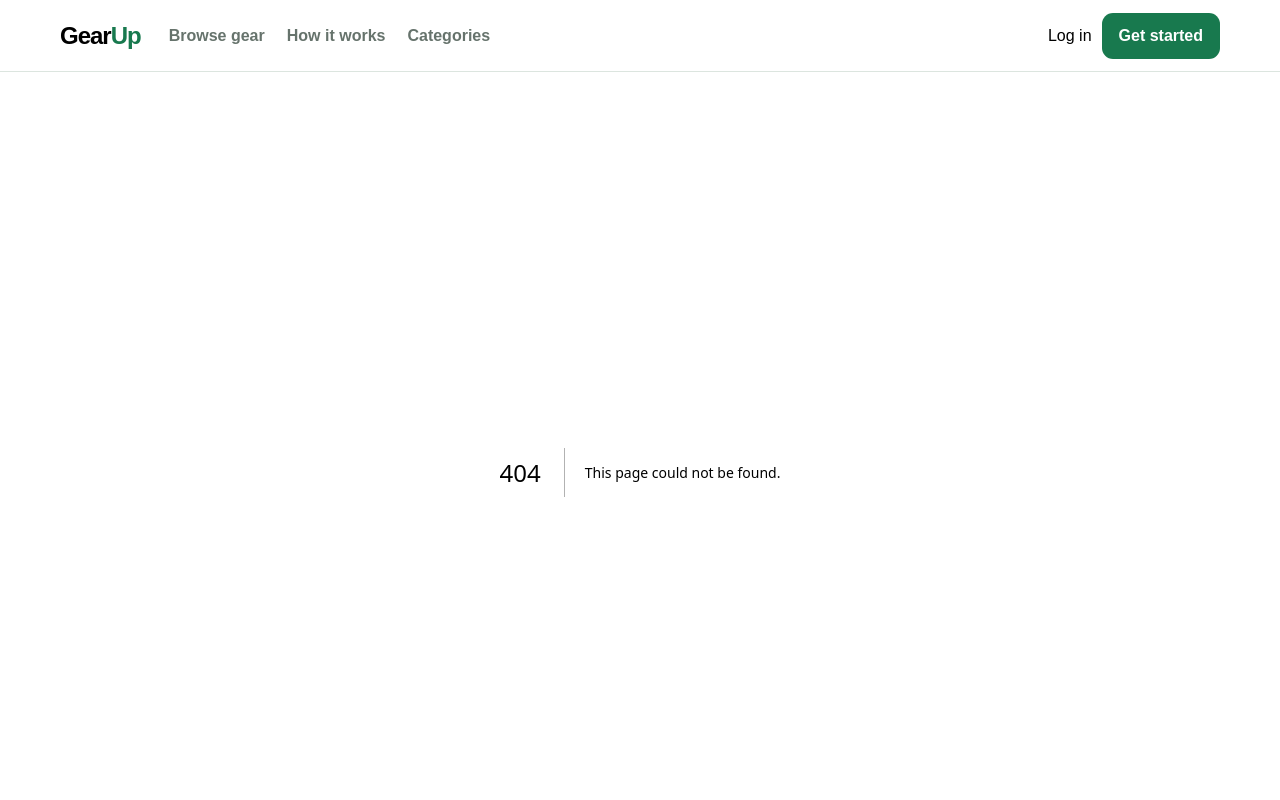
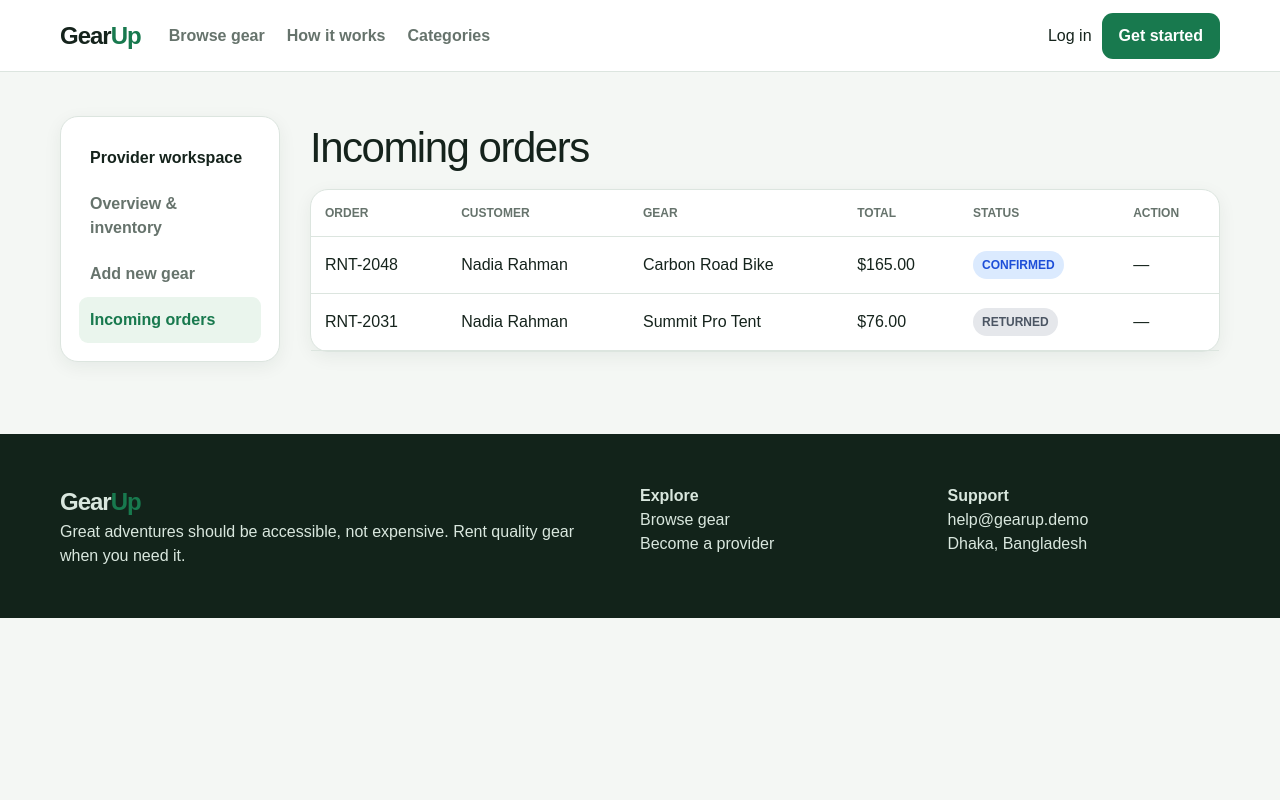
Before and after one commit to HinataHamura/B7A5, a Next.js app: page /dashboard/provider/orders in a window 1280 px wide. Before the commit this address had no page. Shown: the top 800 px of the page. Built offline with nearby package versions, Linux system fonts and the light colour scheme; no server answers.

Commit message:
feat: add provider inventory CRUD and order workflow

```diff
--- /dev/null
+++ b/app/dashboard/provider/gear/new/page.tsx
@@ -0,0 +1 @@
+import { GearForm } from "@/components/gear-form";export default function NewGear(){return <><h1 className="section-title">Add new gear</h1><p className="muted">Create a clear, accurate listing renters can trust.</p><GearForm/></>}
--- /dev/null
+++ b/app/dashboard/provider/layout.tsx
@@ -0,0 +1 @@
+import { DashboardShell } from "@/components/dashboard-shell"; export default function Layout({children}:{children:React.ReactNode}){return <DashboardShell role="PROVIDER">{children}</DashboardShell>}
--- /dev/null
+++ b/app/dashboard/provider/orders/page.tsx
@@ -0,0 +1,3 @@
+"use client";import { useQuery,useQueryClient } from "@tanstack/react-query";import { api,demoMode,getRentals } from "@/lib/api";import { money,statusClass } from "@/lib/utils";import { Button,Card } from "@/components/ui";import { toast } from "sonner";import type { RentalStatus } from "@/lib/types";
+const next:Partial<Record<RentalStatus,{label:string,status:RentalStatus}>>={PLACED:{label:"Confirm",status:"CONFIRMED"},PAID:{label:"Mark picked up",status:"PICKED_UP"},PICKED_UP:{label:"Mark returned",status:"RETURNED"}};
+export default function ProviderOrders(){const qc=useQueryClient();const {data=[],isLoading}=useQuery({queryKey:["provider-orders"],queryFn:()=>getRentals("provider/orders")});async function update(id:string,status:RentalStatus){try{if(!demoMode)await api(`/provider/orders/${id}`,{method:"PATCH",body:JSON.stringify({status})});qc.setQueryData(["provider-orders"],data.map(x=>x.id===id?{...x,status}:x));toast.success("Order status updated")}catch(e){toast.error(e instanceof Error?e.message:"Update failed")}}return <><h1 className="section-title">Incoming orders</h1><Card><div className="table-wrap"><table className="table"><thead><tr><th>Order</th><th>Customer</th><th>Gear</th><th>Total</th><th>Status</th><th>Action</th></tr></thead><tbody>{isLoading?<tr><td>Loading…</td></tr>:data.map(r=><tr key={r.id}><td>{r.id}</td><td>{r.customer?.name||"Customer"}</td><td>{r.gear.name}</td><td>{money(r.total)}</td><td><span className={statusClass(r.status)}>{r.status}</span></td><td>{next[r.status]?<Button onClick={()=>update(r.id,next[r.status]!.status)}>{next[r.status]!.label}</Button>:"—"}</td></tr>)}</tbody></table></div></Card></>}
--- /dev/null
+++ b/app/dashboard/provider/page.tsx
@@ -0,0 +1,2 @@
+"use client";import Link from "next/link";import { useQuery } from "@tanstack/react-query";import { getGear,getRentals } from "@/lib/api";import { GearCard } from "@/components/gear-card";import { Card } from "@/components/ui";
+export default function Provider(){const gear=useQuery({queryKey:["provider-gear"],queryFn:getGear});const orders=useQuery({queryKey:["provider-orders"],queryFn:()=>getRentals("provider/orders")});return <><span className="badge">Provider dashboard</span><h1 className="section-title">Manage your rental shop</h1><div className="stats"><Card className="stat"><strong>{gear.data?.length||0}</strong><span className="muted">Gear listed</span></Card><Card className="stat"><strong>{orders.data?.filter(x=>x.status==="PICKED_UP").length||0}</strong><span className="muted">Active rentals</span></Card><Card className="stat"><strong>{orders.data?.filter(x=>x.status==="PLACED").length||0}</strong><span className="muted">Pending requests</span></Card></div><div style={{display:"flex",justifyContent:"space-between",alignItems:"center",marginTop:28}}><h2>Your inventory</h2><Link href="/dashboard/provider/gear/new" className="btn">Add gear</Link></div><div className="grid gear-grid">{gear.data?.slice(0,3).map(g=><GearCard gear={g} key={g.id}/>)}</div></>}
```
Also changed, not shown: components/gear-form.tsx (added, +3 -0 lines).
